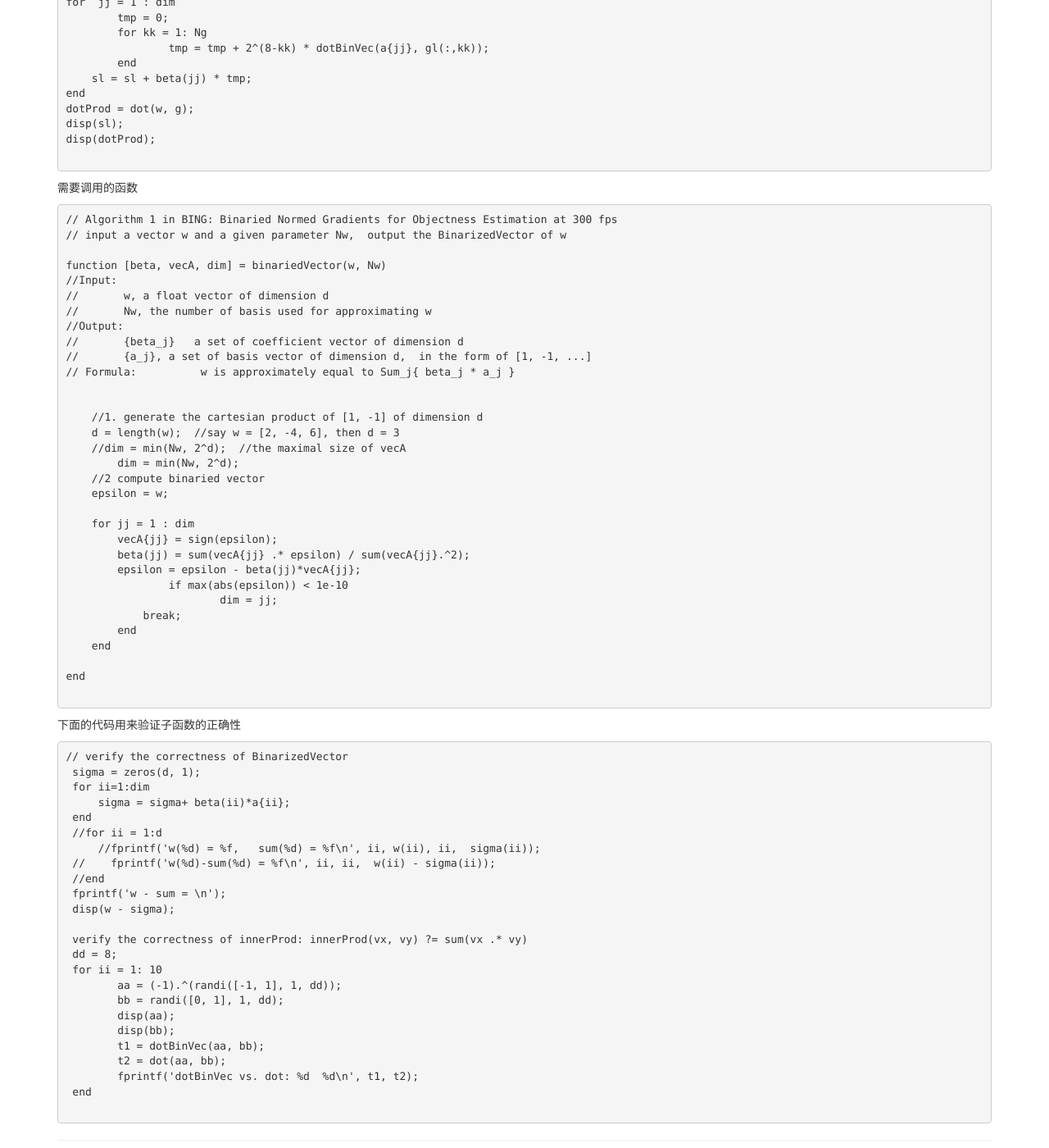
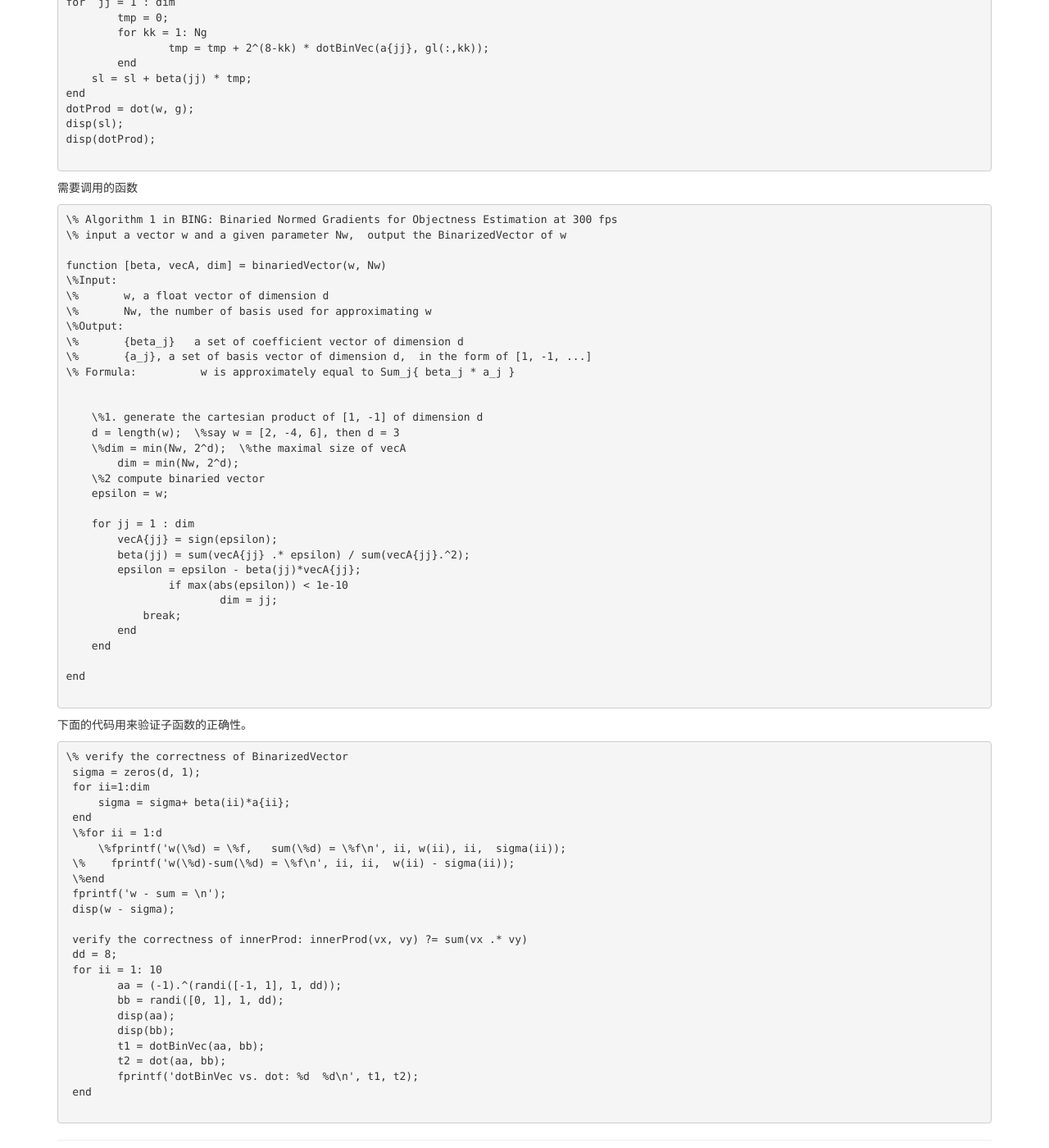
Before and after one commit to jinmeng/jinmeng.github.io, a Jekyll site: the page built from _posts/2015-11-16-demo-of-bing-objectness-estimation.md, in a window 1280 px wide and 1400 px high, scrolled down 1328 px. Shown: the whole window at 82% size. Built offline with Jekyll 4.4.1, drawn with Linux system fonts in a browser that asks for light colours; nearby versions of some CDN libraries; comment, search, counter and statistics services are not loaded; some of the changed text lies outside the part shown.

Commit message:
update demo of bing.md, change // into \%

````diff
--- a/_posts/2015-11-16-demo-of-bing-objectness-estimation.md
+++ b/_posts/2015-11-16-demo-of-bing-objectness-estimation.md
@@ -19,49 +19,49 @@ title: A Demo of BING(objectness estimation)
 ```
 d = 4;
 
-Nw = 8; //Nw <= 2^d
-Ng = 8; //Ng<=8, for the reason that each pixel is 8 bits in [0,255]
+Nw = 8; \%Nw <= 2^d
+Ng = 8; \%Ng<=8, for the reason that each pixel is 8 bits in [0,255]
 
-//set w and b for explanation
-//generate a random double vector
+\%set w and b for explanation
+\%generate a random double vector
 w0 = rand(d,1);
 ind = randi(100, d,1);
 w = w0 .* (-1) .^ ind;
-//w = [ 0.2316,   -0.4889,   -0.6241,  0.6791]';
+\%w = [ 0.2316,   -0.4889,   -0.6241,  0.6791]';
 disp('w = ');
 disp(w');
 
-//compute the binarized approximation of w
+\%compute the binarized approximation of w
 [beta, a, dim] = binariedVector(w, Nw);
 
-//print all beta and vecA
+\%print all beta and vecA
 for ii = 1 : dim
 	fprintf('beta(\%d) = \%f, \na{\%d} = ', ii, beta(ii), ii);
-	//disp(beta(ii));
+	\%disp(beta(ii));
 	disp(a{ii}');
 end
 
-//generate a random gradient feature g
+\%generate a random gradient feature g
 mm = randi([0, 255],  sqrt(d));
 [fx, fy] = gradient(mm);
 grad = min( abs(fx)+abs(fy), 255);
 g = grad(:);
-//g = [128, 255, 78,  214]';
+\%g = [128, 255, 78,  214]';
 disp('g = ');
 disp(g');
 
-//compute binarized representation g_l = sum_{k=1}^Ng (2^{8-k} * b_kl
+\%compute binarized representation g_l = sum_{k=1}^Ng (2^{8-k} * b_kl
 gl =  dec2bin(g, Ng);
 disp(gl);
 gl = gl - '0';
 
-//define an anonymous function for the inner product of vx and vy
-//vx is like [1, -1, -1, 1],  vy is like [1, 0, 1, 0]
-//set vxPlus = (vx == 1), then vx = vxPlus - ~vxPlus
-//and dot(vx, vy) = 2*dot(vxPlus, vy) - sum(vy)
+\%define an anonymous function for the inner product of vx and vy
+\%vx is like [1, -1, -1, 1],  vy is like [1, 0, 1, 0]
+\%set vxPlus = (vx == 1), then vx = vxPlus - ~vxPlus
+\%and dot(vx, vy) = 2*dot(vxPlus, vy) - sum(vy)
 dotBinVec = @(vx, vy) 2 * dot(double(vx == 1), vy)  - sum(vy);
 
-//compute the score of g, i.e., the inner product of binarized w and g
+\%compute the score of g, i.e., the inner product of binarized w and g
 sl = 0;
 for  jj = 1 : dim
 	tmp = 0;
@@ -79,24 +79,24 @@ disp(dotProd);
 需要调用的函数
 
 ```
-// Algorithm 1 in BING: Binaried Normed Gradients for Objectness Estimation at 300 fps
-// input a vector w and a given parameter Nw,  output the BinarizedVector of w
+\% Algorithm 1 in BING: Binaried Normed Gradients for Objectness Estimation at 300 fps
+\% input a vector w and a given parameter Nw,  output the BinarizedVector of w
 
 function [beta, vecA, dim] = binariedVector(w, Nw)
-//Input:
-//       w, a float vector of dimension d
-//       Nw, the number of basis used for approximating w
-//Output:
-//       {beta_j}   a set of coefficient vector of dimension d
-//       {a_j}, a set of basis vector of dimension d,  in the form of [1, -1, ...]
-// Formula:          w is approximately equal to Sum_j{ beta_j * a_j }
+\%Input:
+\%       w, a float vector of dimension d
+\%       Nw, the number of basis used for approximating w
+\%Output:
+\%       {beta_j}   a set of coefficient vector of dimension d
+\%       {a_j}, a set of basis vector of dimension d,  in the form of [1, -1, ...]
+\% Formula:          w is approximately equal to Sum_j{ beta_j * a_j }
 
 
-    //1. generate the cartesian product of [1, -1] of dimension d
-    d = length(w);  //say w = [2, -4, 6], then d = 3
-    //dim = min(Nw, 2^d);  //the maximal size of vecA
+    \%1. generate the cartesian product of [1, -1] of dimension d
+    d = length(w);  \%say w = [2, -4, 6], then d = 3
+    \%dim = min(Nw, 2^d);  \%the maximal size of vecA
 	dim = min(Nw, 2^d);
-    //2 compute binaried vector
+    \%2 compute binaried vector
     epsilon = w;
 
     for jj = 1 : dim
@@ -114,17 +114,18 @@ end
 ```
 
 
-下面的代码用来验证子函数的正确性
+下面的代码用来验证子函数的正确性。
+
 ```
-// verify the correctness of BinarizedVector
+\% verify the correctness of BinarizedVector
  sigma = zeros(d, 1);
  for ii=1:dim
      sigma = sigma+ beta(ii)*a{ii};
  end
- //for ii = 1:d
-     //fprintf('w(%d) = %f,   sum(%d) = %f\n', ii, w(ii), ii,  sigma(ii));
- //    fprintf('w(%d)-sum(%d) = %f\n', ii, ii,  w(ii) - sigma(ii));
- //end
+ \%for ii = 1:d
+     \%fprintf('w(\%d) = \%f,   sum(\%d) = \%f\n', ii, w(ii), ii,  sigma(ii));
+ \%    fprintf('w(\%d)-sum(\%d) = \%f\n', ii, ii,  w(ii) - sigma(ii));
+ \%end
  fprintf('w - sum = \n');
  disp(w - sigma);
 
````
